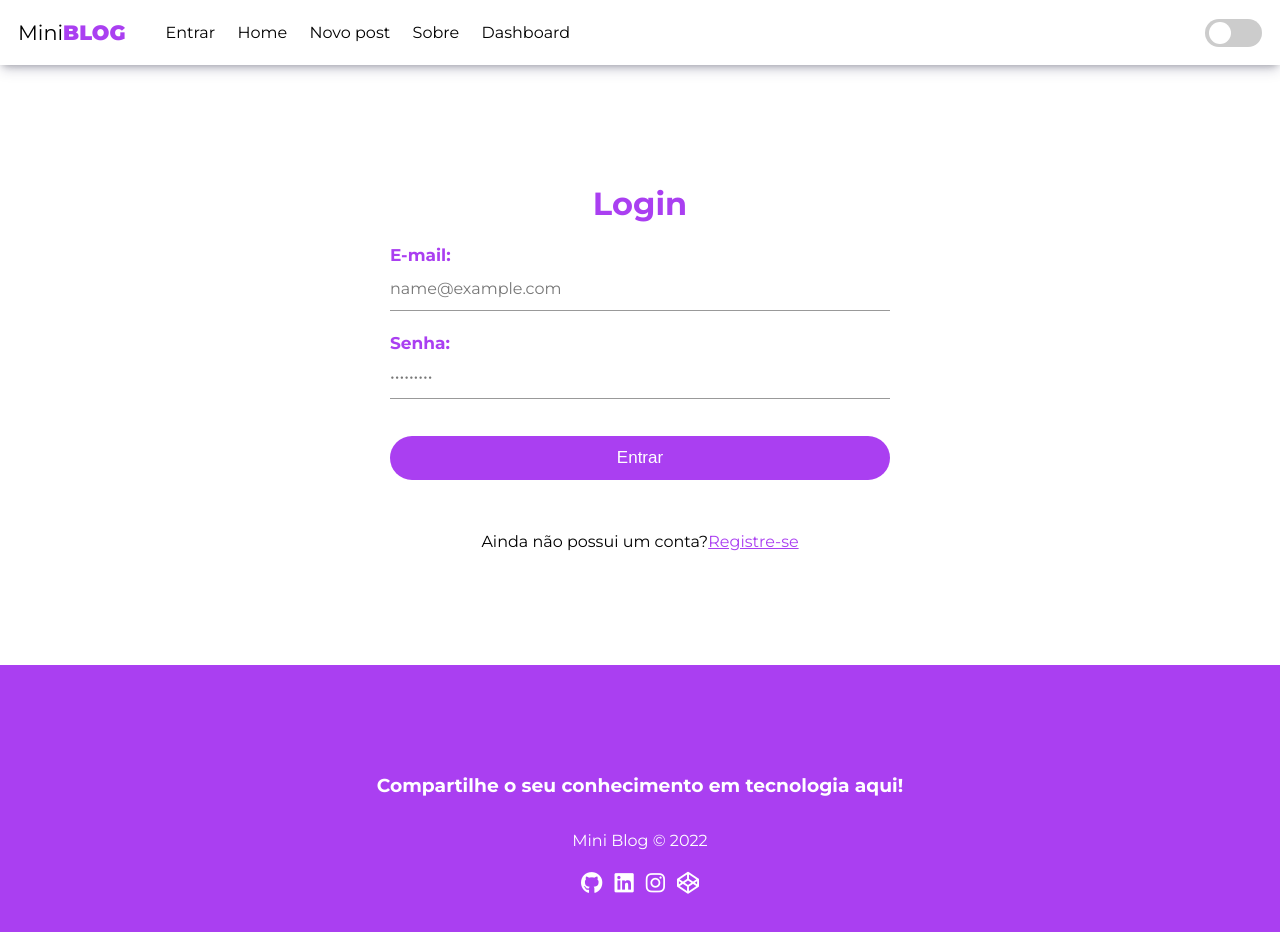
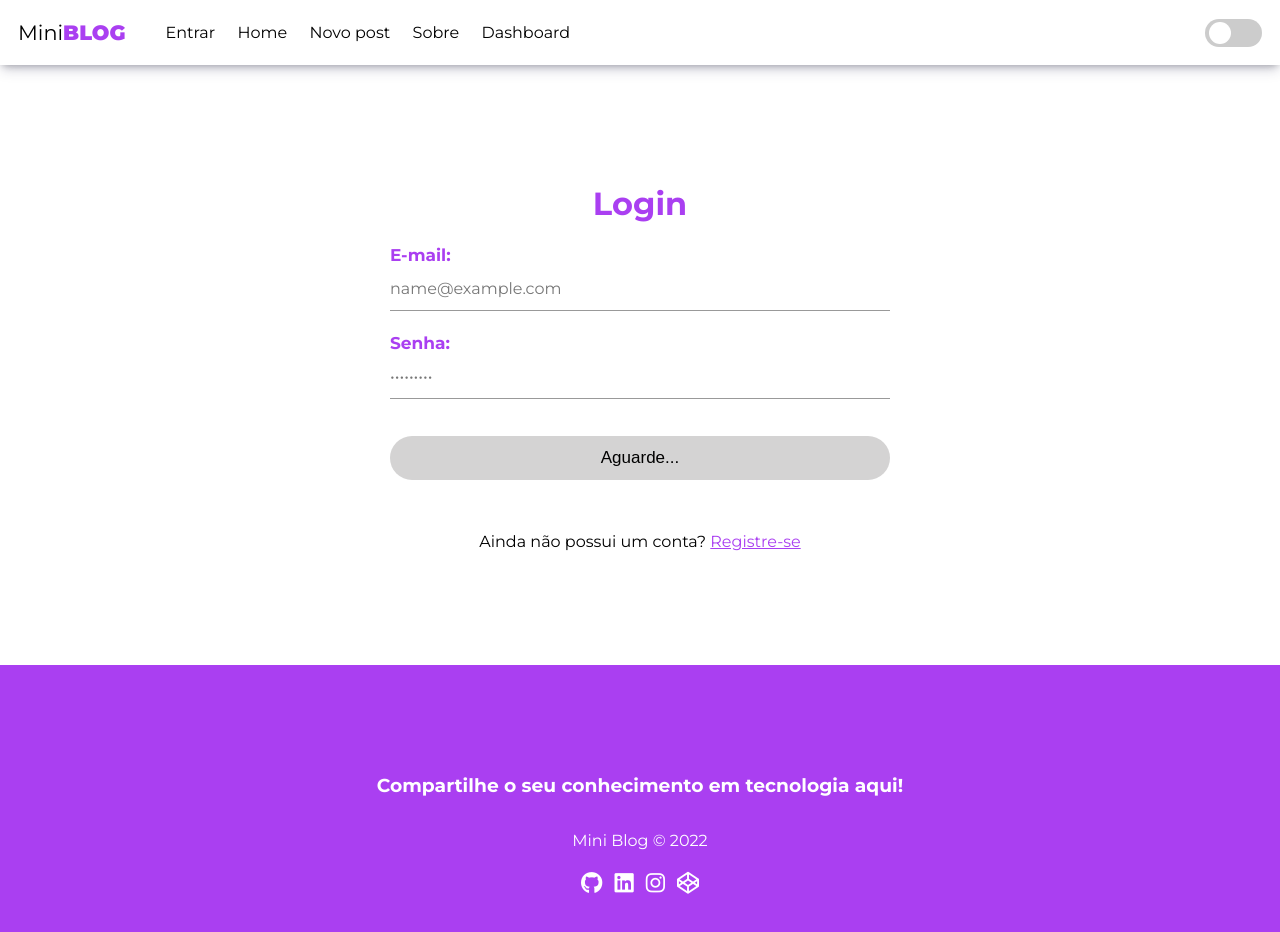
Before and after one commit to fabio2g/miniblog, a React (Create React App) app: page /login in a window 1280 px wide. Both pictures are taken after typing "name@example.com", "Sample123" into the empty fields and a click on the button "Entrar". Shown: the top 932 px of the page. Built offline with nearby package versions, Linux system fonts and the light colour scheme; no server answers.

Commit message:
adionado estados ao botão de login e adionado alerta de erros

```diff
--- a/src/pages/Login/Login.js
+++ b/src/pages/Login/Login.js
@@ -1,4 +1,4 @@
-import { useState } from "react";
+import { useEffect, useState } from "react";
 import { Link } from "react-router-dom";
 import { useAuthentication } from "../../hooks/useAuthentication";
 import styles from "./Login.module.css";
@@ -6,8 +6,9 @@ import styles from "./Login.module.css";
 const Login = () => {
     const [email, setEmail] = useState("");
     const [password, setPassword] = useState("");
+    const [error, setError] = useState("");
 
-    const { login, loading, error } = useAuthentication();
+    const { login, loading, error: errorAuth } = useAuthentication();
 
     const handleSubmit = async (e) => {
         e.preventDefault();
@@ -19,6 +20,10 @@ const Login = () => {
 
         await login(user);
     };
+
+    useEffect(() => {
+        if (errorAuth) setError(errorAuth);
+    }, [errorAuth]);
 
     return (
         <div className={styles.box_login}>
@@ -46,11 +51,24 @@ const Login = () => {
                         value={password}
                     />
                 </label>
-                <button className="btn_success">Entrar </button>
+                {loading ? (
+                    <button className="btn_success btn_disabled" disabled>
+                        Aguarde...
+                    </button>
+                ) : (
+                    <button className="btn_success">Entrar</button>
+                )}
+
                 <p>
-                    Ainda não possui um conta?
+                    Ainda não possui um conta?{" "}
                     <Link to={"/login/register"}>Registre-se</Link>
                 </p>
+                {error && (
+                    <div className="alert">
+                        <span onClick={() => setError("")}>&times;</span>
+                        <small>{error}</small>
+                    </div>
+                )}
             </form>
         </div>
     );
```
